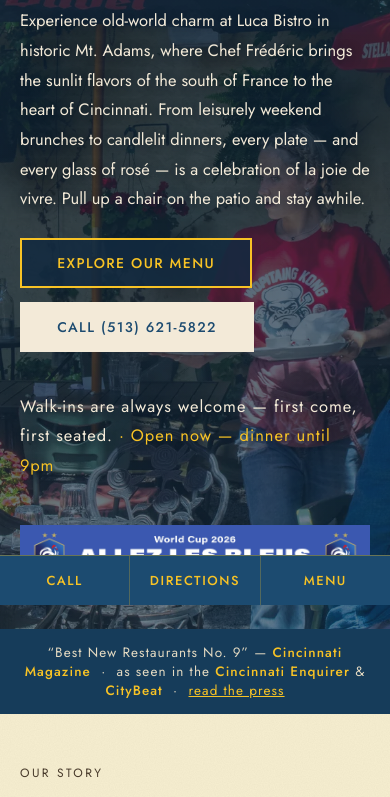
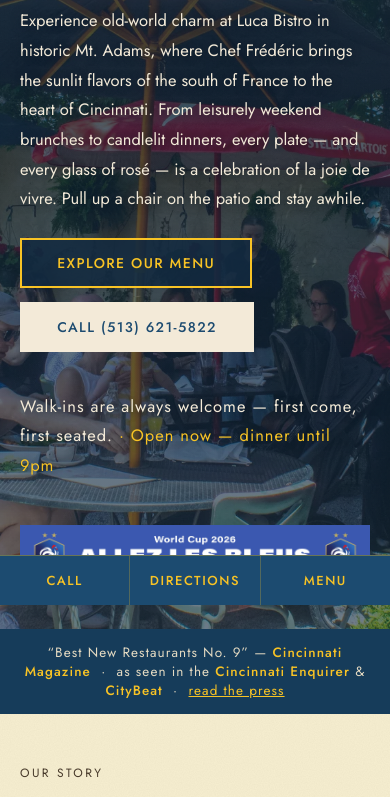
Before and after one commit to rdury/luca-bistro, a plain HTML site: page index.html in a window 390 px wide. Shown: the part 239-1036 px from the top of the page. Drawn offline with nearby package versions, Linux system fonts and the light colour scheme; a script that the page names is missing.

Commit message:
v2 hero: swap in back-patio overview (canopy + diners); close-up moves to patio section

```diff
--- a/index.html
+++ b/index.html
@@ -29,7 +29,7 @@
   <meta name="twitter:image" content="https://www.lucabistro.com/photos/back-patio.webp" />
 
   <meta name="theme-color" content="#F7EFD0" />
-  <link rel="preload" as="image" href="photos/patio/_MG_5339.webp?v=4" />
+  <link rel="preload" as="image" href="photos/back-patio.webp" />
   <link rel="preconnect" href="https://fonts.googleapis.com" />
   <link rel="preconnect" href="https://fonts.gstatic.com" crossorigin />
   <link href="https://fonts.googleapis.com/css2?family=Cormorant+Garamond:ital,wght@0,400;0,500;0,600;1,400;1,500&family=Jost:wght@300;400;500;600&display=swap" rel="stylesheet" />
@@ -192,7 +192,7 @@
       display: flex; align-items: center;
       background:
         linear-gradient(90deg, rgba(16,40,61,0.82) 0%, rgba(16,40,61,0.62) 42%, rgba(16,40,61,0.18) 100%),
-        #1C4B70 url("photos/patio/_MG_5339.webp?v=4") center 62% / cover no-repeat;
+        #1C4B70 url("photos/back-patio.webp") center 45% / cover no-repeat;
     }
     .hero-text {
       max-width: 1000px; width: 100%; margin: 0 auto;
@@ -532,7 +532,7 @@
         min-height: 480px;
         background:
           linear-gradient(180deg, rgba(16,40,61,0.78) 0%, rgba(16,40,61,0.6) 100%),
-          #1C4B70 url("photos/patio/_MG_5339.webp?v=4") center 62% / cover no-repeat;
+          #1C4B70 url("photos/back-patio.webp") center 45% / cover no-repeat;
       }
       .hero-text { padding: 2.75rem var(--pad-x); }
       .hero h1 { font-size: 38px; }
@@ -691,7 +691,7 @@
 <div id="patio" class="section">
   <div class="inner patio-grid">
     <div class="patio-photo">
-      <img src="photos/back-patio.webp" alt="Brunch under the umbrellas on Luca Bistro's garden patio" width="1600" height="1067" loading="lazy" decoding="async" />
+      <img src="photos/patio/_MG_5339.webp?v=4" alt="Guests dining under the umbrellas on Luca Bistro's garden patio" width="1600" height="1067" loading="lazy" decoding="async" />
     </div>
     <div class="patio-text">
       <p class="eyebrow-dark">Outdoor dining</p>
```
